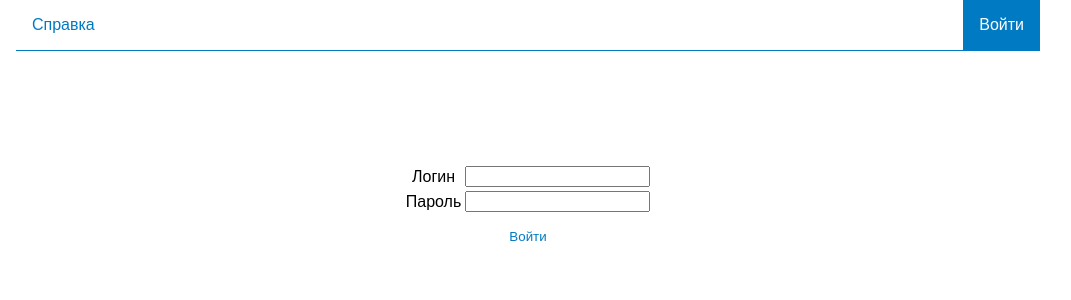
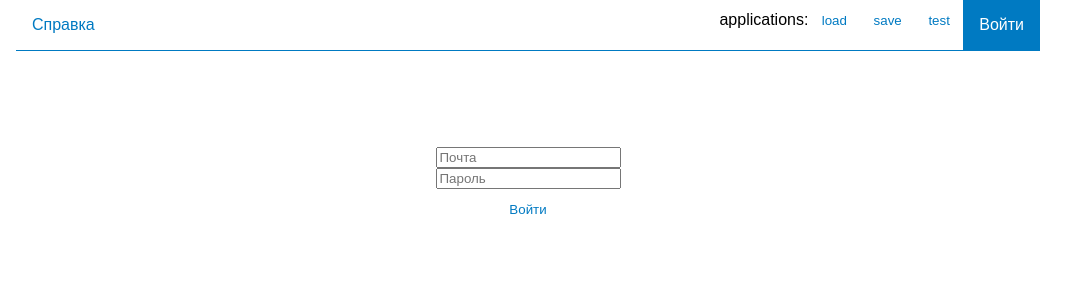
Before and after one commit to kriku/react-redux-express-prototype, a React (Create React App) app: page /login in a window 1280 px wide. Shown: the top 300 px of the page, without its empty margins (112-1183 px from the left). Built offline with nearby package versions, Linux system fonts and the light colour scheme.

Commit message:
File upload, fetch smth, break smth

```diff
--- a/package.json
+++ b/package.json
@@ -22,5 +22,6 @@
   },
   "devDependencies": {
     "redux-logger": "^3.0.6"
-  }
+  },
+  "proxy": "http://localhost:3001/"
 }
--- a/src/actions/user.js
+++ b/src/actions/user.js
@@ -1,15 +1,27 @@
-export function signin(username, password) {
+export function signin(username, password, data) {
   return {
     type: "USER_SIGNIN",
     payload: {
       username,
-      password
+      password,
+      data
+    }
+  };
+}
+
+export function signup(username, password, data) {
+  return {
+    type: "USER_SIGNUP",
+    payload: {
+      username,
+      password,
+      data
     }
   };
 }
 
 export function logout() {
   return {
-    type: "USER_LOGOUT",
+    type: "USER_LOGOUT"
   };
 }
--- a/src/components/Nav.js
+++ b/src/components/Nav.js
@@ -2,6 +2,7 @@ import React, { Component } from 'react';
 import { connect } from 'react-redux';
 import { withRouter } from 'react-router';
 import { NavLink } from 'react-router-dom';
+import axios from 'axios';
 import { loadFromStorage } from '../actions/applications.js';
 import { logout } from '../actions/user.js';
 import store from '../store';
@@ -23,6 +24,25 @@ class Nav extends Component {
     localStorage.setItem('lastState', lastState);
   }
 
+  test(token) {
+    const headers = new Headers({
+      'authorization': `Bearer ${token}`
+    });
+    fetch('/api/protected/random-quote', { headers })
+      .then(res => res.text())
+      .then(res => console.log(res))
+      .catch(err => console.log(err));
+
+    /* const instance = axios.create({
+     *   headers: {'authorization': `Bearer ${token}`}
+     * });
+     * instance.get('/api/protected/random-quote').then(res => (
+     *   console.log(res)
+     * )).catch(err => (
+     *   console.log(err)
+     * ));*/
+  }
+
   logout(history) {
     store.dispatch(logout());
     history.replace('/');
@@ -31,8 +51,8 @@ class Nav extends Component {
   render() {
     const { history } = this.props;
     const count = this.props.applications.length;
-    const { signin } = this.props.user;
-    const { username } = this.props.user;
+    const { signin, username, token } = this.props.user;
+    const access_token = (token) ? token.access_token : null;
     return (
       <div className="navbar">
         <NavLink className="button" exact to="/">
@@ -62,6 +82,12 @@ class Nav extends Component {
         }
         </div>
 
+        <div className="right">
+          applications:
+          <button onClick={ this.loadFrom.bind(this) }>load</button>
+          <button onClick={ this.saveTo.bind(this) }>save</button>
+          <button onClick={ this.test.bind(this, access_token) }>test</button>
+        </div>
       </div>
     );
   }
--- a/src/forms/ApplicationForm.css
+++ b/src/forms/ApplicationForm.css
@@ -59,3 +59,8 @@
 .pointers>button.active:before {
     border-left: 1.5em solid #007AC2;
 }
+
+.preview {
+  max-height: 6em;
+  max-width: 6em;
+}
--- a/src/forms/BuildForm.js
+++ b/src/forms/BuildForm.js
@@ -25,7 +25,7 @@ class BuildForm extends Component {
 
 
         <FormSection name="construction">
-          <Construction />
+          <Construction {...this.props}/>
         </FormSection>
 
         <h3> Местонахождение объекта недвижимости </h3>
--- a/src/forms/FileForm.js
+++ b/src/forms/FileForm.js
@@ -10,24 +10,59 @@ import { TextField } from '../components/inputs.js';
 export class FileField extends Component {
   constructor() {
     super();
-    this.state = { files: [] };
+    this.state = {
+      files: [],
+      progress: 0
+    };
   }
   handleChange(e) {
-    console.log(this.props);
-    console.log(this);
+    console.log('fileField', this);
 		const files = e.target.files;
 		this.setState({ files });
+    let formData = new FormData();
+    console.log(files);
+    formData.append('file', files[0]);
+    formData.append('filename', this.props.input.name);
+    let xhr = new XMLHttpRequest();
+    const that = this;
+
+    // your url upload
+    xhr.open('post', '/upload', true);
+    xhr.setRequestHeader('X-Requested-With','XMLHttpRequest');
+    xhr.upload.onprogress = function(e) {
+      if (e.lengthComputable) {
+        var percentage = (e.loaded / e.total) * 100;
+        that.setState({ progress: percentage });
+      }
+    };
+    xhr.onerror = function(e) {
+      console.log('Error');
+      console.log(e);
+    };
+    xhr.onload = function() {
+      that.props.field.props.change(files[0]);
+      console.log(this.statusText);
+    };
+
+    xhr.send(formData);
   }
   render() {
-    window.debugInput = this;
-    console.log('filefield props', this.props);
-    const { handleChange } = this.props;
-    console.log('handle', handleChange);
+    const { caption, handleChange } = this.props;
+    const file = this.state.files[0];
     return (
       <div>
-        <input
-          type="file"
-          onChange={this.handleChange.bind(this)} />
+        <label>
+          { (file? file.name : null) || caption }
+          <input type="file"
+                onChange={this.handleChange.bind(this)} />
+          { (file)
+            ? <img src={URL.createObjectURL(file)} className="preview"/>
+            : <span>preview</span>
+          }
+        </label>
+        <div className="progress">
+          <span>{ this.state.progress }</span>
+        </div>
       </div>
     );
   }
@@ -38,18 +73,20 @@ class FileForm extends Component {
     super();
     this.state = {files: []}
   }
-  handleUpload(e) {
-    console.log(e);
-    console.log(this);
-  }
   render() {
     const { handleSubmit } = this.props;
     return (
       <div>
         <h1> Files </h1>
         <Form onSubmit={ handleSubmit }>
-          <Field name="file"
-                 onChange={ this.handleUpload.bind(this) }
+          <Field name="file1"
+                 field={this}
+                 caption="inputfile"
+                 component={ FileField } />
+
+          <Field name="file2"
+                 field={this}
+                 caption="inputfile"
                  component={ FileField } />
 
           <Field name="comment"
--- a/src/forms/sections/Construction.js
+++ b/src/forms/sections/Construction.js
@@ -24,7 +24,7 @@ const Points = ({ fields }) => (
       <button type="button" onClick={() => fields.push()}>Добавить точку</button>
     </div>
   </div>
-)
+);
 
 const PointsJustification = formValues('points')((props) => {
   if (props.points && props.points.length)
@@ -46,8 +46,11 @@ const ExploitationDate = formValues('exploitation')((props) => {
   return null;
 });
 
+
 export default class Construction extends Component {
   render() {
+    console.log('construction', this.props);
+    const { consumption } = this.props.quiz;
     return (
       <div>
         <p>
@@ -68,6 +71,8 @@ export default class Construction extends Component {
         {/* TODO: change to datepicker */}
         <ExploitationDate />
 
+        {
+          (consumption !== 'idk') && <div>
             <p>
               Максимальный часовой расход газа (по точкам)
             </p>
@@ -75,6 +80,8 @@ export default class Construction extends Component {
             <FieldArray name="points" component={ Points }/>
 
             <PointsJustification />
+          </div>
+        }
 
         <Field name="type"
                caption="Наименование объекта (тип)"
--- a/src/index.js
+++ b/src/index.js
@@ -32,7 +32,7 @@ ReactDOM.render(
           <Nav />
           <Route exact path="/" component={App} />
           <Route path="/login" component={Login} />
-          <Route path="/services" component={Tu} />
+          <Route path="/services" component={Services} />
           <Route path="/applications" component={Applications} />
           <Route path="/application/:id" component={Application} />
         </main>
--- a/src/pages/Login.js
+++ b/src/pages/Login.js
@@ -1,38 +1,59 @@
 import React, { Component } from 'react';
 import { connect } from 'react-redux';
-import { Field, reduxForm } from 'redux-form';
+import {
+  Field,
+  reduxForm
+} from 'redux-form';
 import { Redirect } from 'react-router';
 import { signin } from '../actions/user';
 import axios from 'axios';
 import store from '../store';
 
+const validate = values => {
+  const errors = {};
+  errors.username = (!values.username)
+  ? 'Введите почту'
+  : null;
+  errors.password = (!values.password)
+  ? 'Введите пароль'
+  : null;
+  console.log('validate', errors);
+  return errors;
+};
+
+const renderField = ({
+  input,
+  label,
+  type,
+  meta: { touched, error, warning }
+}) => (
+  <div>
+    <input {...input} placeholder={label} type={type} />
+    <div>
+      {touched &&
+        ((error && <span>{error}</span>) ||
+          (warning && <span>{warning}</span>))}
+    </div>
+  </div>
+);
+
 const LoginForm = reduxForm({
-  form: 'LoginForm'
-})(props => (
-  <form onSubmit={ props.handleSubmit } style={{display: "inline-block"}}>
-    <table style={{marginTop: "6em"}}>
-      <tr>
-        <td>Логин</td>
-        <td>
-          <Field name="username"
-                component="input" />
-        </td>
-      </tr>
-      <tr>
-        <td>Пароль</td>
-        <td>
-          <Field name="password"
-                component="input" />
-        </td>
-      </tr>
-      <tr>
-        <td colSpan="2">
-          <button type="submit">Войти</button>
-        </td>
-      </tr>
-    </table>
-  </form>
-));
+  form: 'LoginForm',
+  validate: validate
+})(props => {
+  console.log(props);
+  return <div style={{marginTop: "6em"}}>
+    <form onSubmit={ props.handleSubmit } style={{display: "inline-block"}}>
+      <Field name="username"
+             label="Почта"
+             component={renderField} />
+      <Field name="password"
+             label="Пароль"
+             component={renderField} />
+      <button type="submit">Войти</button>
+    </form>
+  </div>
+});
 
 class Login extends Component {
   submit(data) {
@@ -44,9 +65,11 @@ class Login extends Component {
         url: '/users',
         data: data
       }).then((res) => {
-        store.dispatch(signin(data.username, data.password));
+        console.log('/users', res);
+        store.dispatch(signin(data.username, data.password, res.data));
       }).catch((error) => {
-        store.dispatch(signin(data.username, data.password));
+        console.log('/users', error.response);
+        /* store.dispatch(signin(data.username, data.password));*/
       });
     }
     axios({
@@ -54,8 +77,11 @@ class Login extends Component {
       url: '/sessions/create',
       data: data
     }).then((res) => {
-      store.dispatch(signin(data.username, data.password, res));
+      console.log('/session/create', res);
+      store.dispatch(signin(data.username, data.password, res.data));
     }).catch((error) => {
+      const { response } = error;
+      console.log(response);
       register(data);
     });
     /* this.props.dispatch(signin(data));*/
--- a/src/reducers/user.js
+++ b/src/reducers/user.js
@@ -4,6 +4,14 @@ function reducer(state={}, action) {
     return {
       ...state,
       username: action.payload.username,
+      token: action.payload.data,
+      signin: true
+    };
+  case 'USER_SIGNUP':
+    return {
+      ...state,
+      username: action.payload.username,
+      token: action.payload.data,
       signin: true
     };
   case 'USER_LOGOUT':
```
Lines whose indentation alone changed are shown as unchanged.
